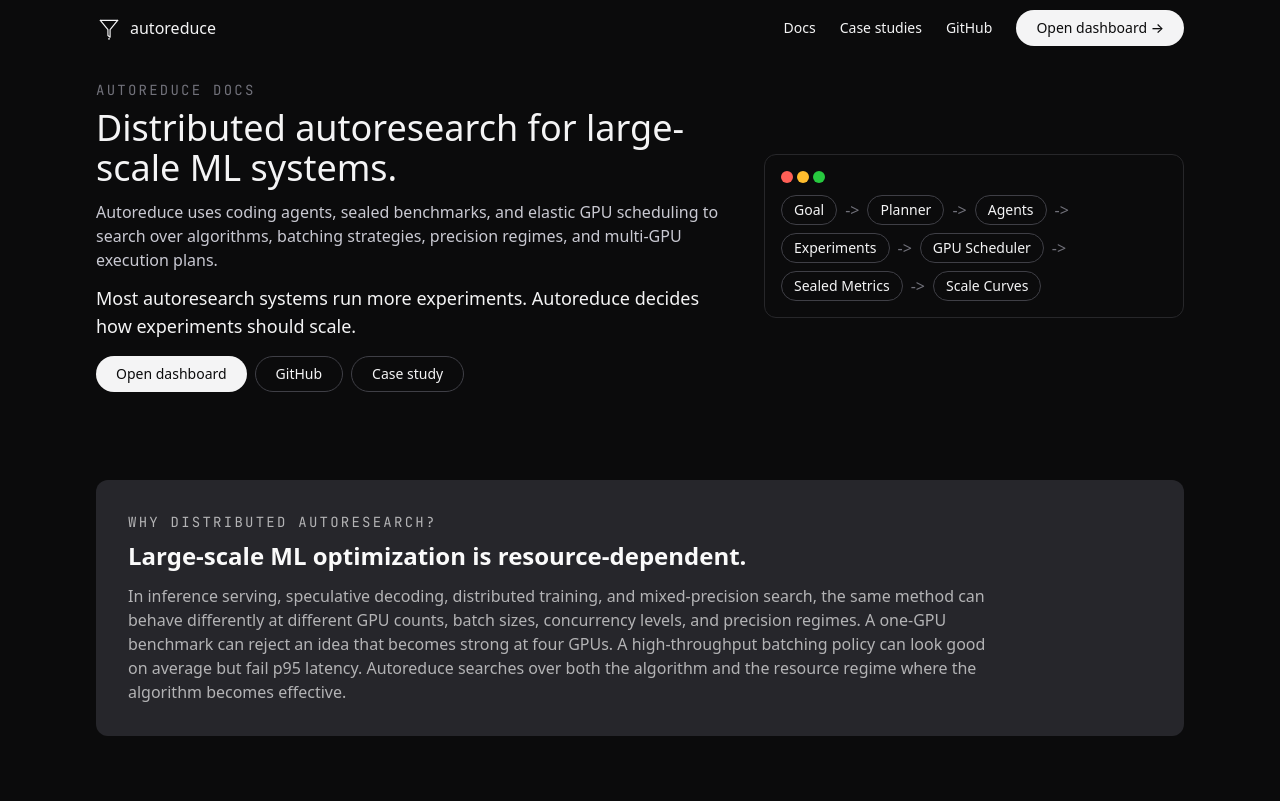
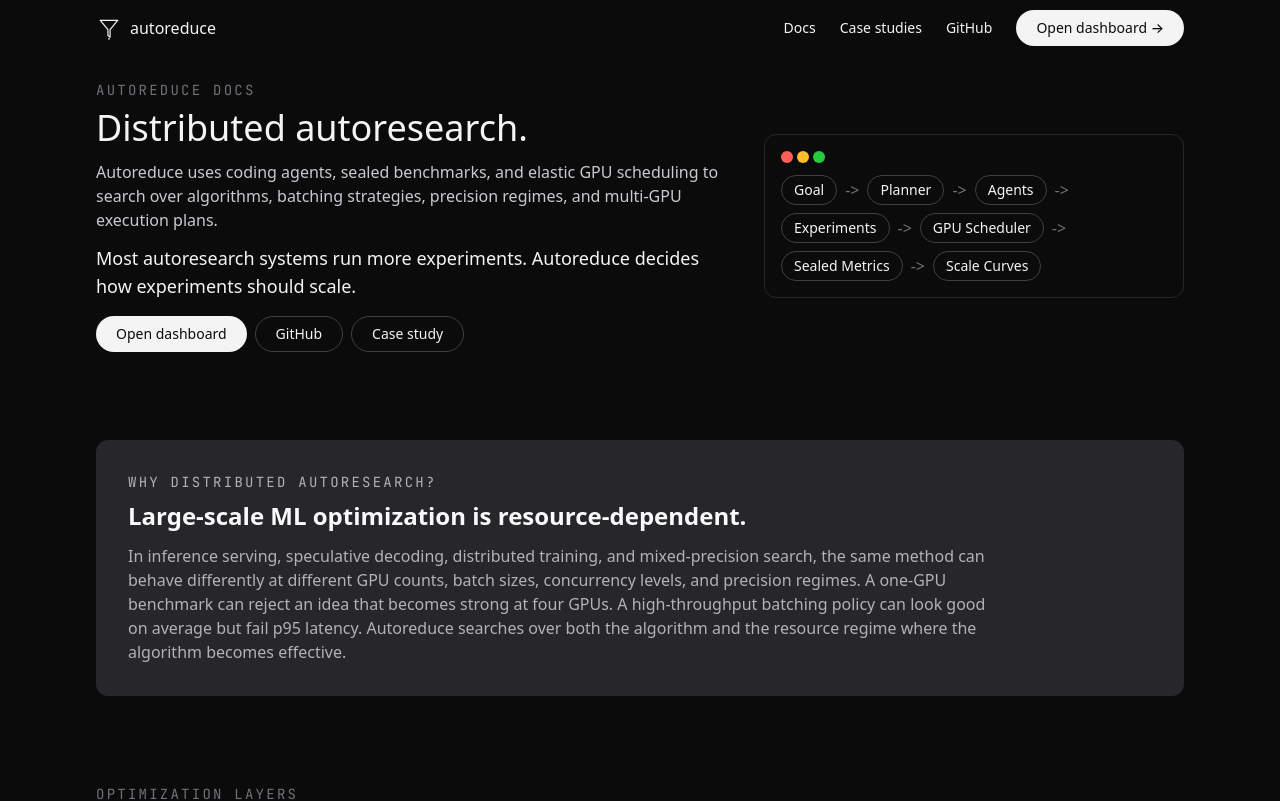
Before and after one commit to vishruthb/autoreduce, a Next.js app in the folder web/: page /how-it-works in a window 1280 px wide. Shown: the top 801 px of the page. Built offline with nearby package versions, Linux system fonts and the light colour scheme.

Commit message:
Shorten distributed autoresearch headline

```diff
--- a/web/app/how-it-works/page.tsx
+++ b/web/app/how-it-works/page.tsx
@@ -267,7 +267,7 @@ export default function DocsPage() {
               Autoreduce docs
             </p>
             <h1 className="mt-sm max-w-[820px] text-display-xl text-ink">
-              Distributed autoresearch for large-scale ML systems.
+              Distributed autoresearch.
             </h1>
             <p className="mt-md max-w-[720px] text-body-md text-body">
               Autoreduce uses coding agents, sealed benchmarks, and elastic GPU scheduling to
--- a/web/components/landing/Hero.tsx
+++ b/web/components/landing/Hero.tsx
@@ -11,7 +11,7 @@ export function Hero() {
         Autoreduce
       </p>
       <h1 className="mt-sm max-w-[820px] text-display-xl text-ink">
-        Distributed autoresearch for large-scale ML systems.
+        Distributed autoresearch.
       </h1>
       <p className="mt-md max-w-[720px] text-body-md text-body">
         Autoreduce uses coding agents, sealed benchmarks, and elastic GPU scheduling to search over
```
